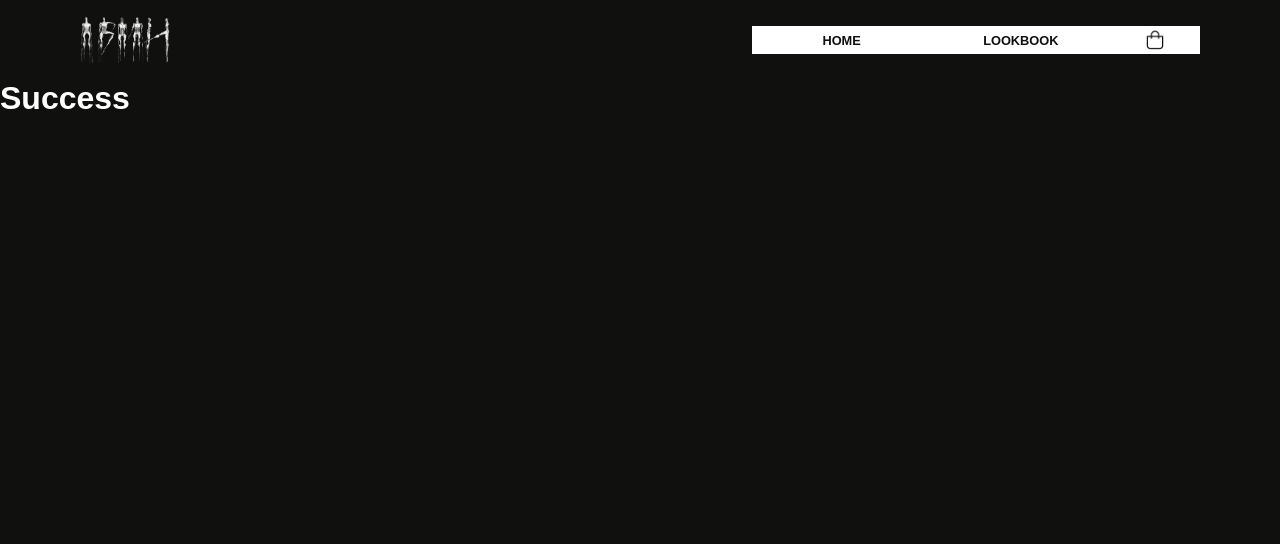
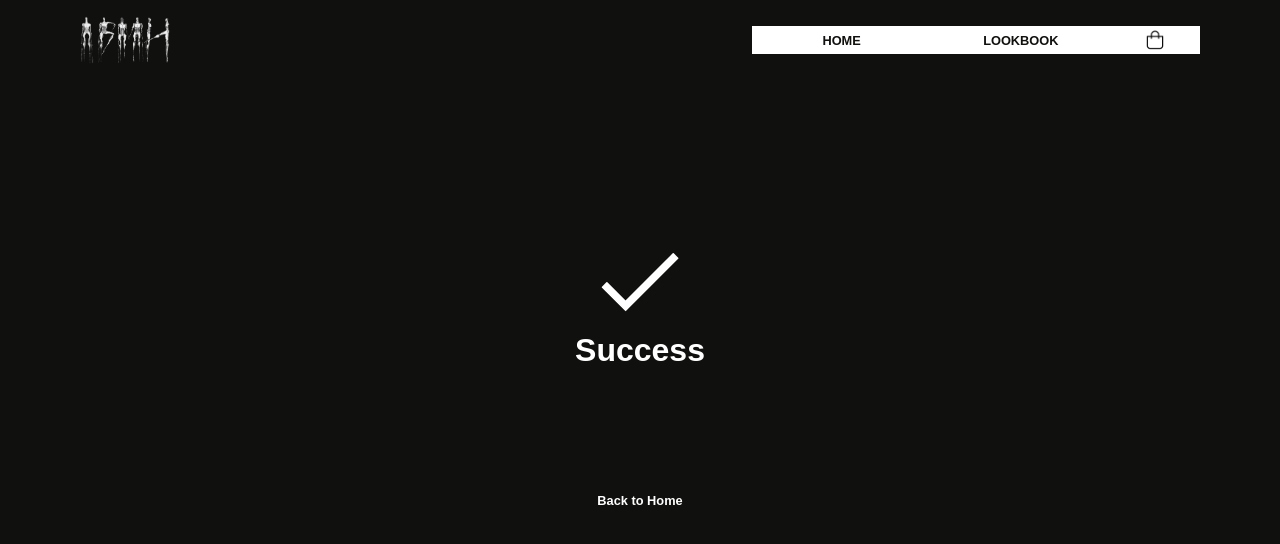
Before and after one commit to Shimadakunn/imbh, a React (Vite) app in the folder client/: page /success in a window 1280 px wide. Shown: the top 544 px of the page. Built offline with nearby package versions, Linux system fonts and the light colour scheme.

Commit message:
added success page

```diff
--- a/client/src/App.jsx
+++ b/client/src/App.jsx
@@ -15,7 +15,6 @@ import ScarLong from './Pages/Product Pages/ScarLong'
 import ScarShort from './Pages/Product Pages/Scar Short'
 import JupiShirt from './Pages/Product Pages/Jupi Shirt'
 import Success from './Pages/Success'
-import Cancel from './Pages/Cancel'
 
 function App() {
 
@@ -37,7 +36,6 @@ function App() {
           <Route exact path="/scar short" element={<ScarShort/>} />
           <Route exact path="/jupi shirt" element={<JupiShirt/>} />
           <Route exact path="/success" element={<Success/>} />
-          <Route exact path="/cancel" element={<Cancel/>} />
         </Routes>
         {/* <Footer/> */}
       </Router>
--- a/client/src/Components/Header.jsx
+++ b/client/src/Components/Header.jsx
@@ -42,6 +42,7 @@ const Access = styled.div`
     background-color: white;
     flex: 1;
     display: flex;
+    flex-direction: column;
     align-items: center;
     justify-content: center;
     font-family: ABCPermanent,Arial,sans-serif;
--- a/client/src/Pages/Cancel.jsx
+++ /dev/null
@@ -1,9 +0,0 @@
-function Cancel() {
-  return (
-    <div>
-      <h1>Cancel</h1>
-    </div>
-  );
-}
-
-export default Cancel
--- a/client/src/Pages/Shop.jsx
+++ b/client/src/Pages/Shop.jsx
@@ -197,7 +197,7 @@ position: absolute;
   font-weight: 600;
   bottom: ${({ show }) => (show ? '10%' : '5%')};
   &.product5, &.product7{bottom: ${({ show }) => (show ? '5%' : '2.5%')};}
-  @media (max-width: 480px) {bottom: ${({ show }) => (show ? '12.5%' : '5%')};
+  @media (max-width: 480px) {bottom: ${({ show }) => (show ? '15%' : '5%')};
     &.product5, &.product7{bottom: ${({ show }) => (show ? '7.5%' : '2.5%')};}};
 `
 const ProductPrice = styled.div`
@@ -209,7 +209,7 @@ const ProductPrice = styled.div`
   transition: bottom 0.5s ease;
   bottom: ${({ show }) => (show ? '10%' : '5%')};
   &.product5, &.product7{bottom: ${({ show }) => (show ? '5%' : '2.5%')};}
-  @media (max-width: 480px) {bottom: ${({ show }) => (show ? '12.5%' : '5%')};
+  @media (max-width: 480px) {bottom: ${({ show }) => (show ? '15%' : '5%')};
     &.product5, &.product7{bottom: ${({ show }) => (show ? '7.5%' : '2.5%')};}};
 `
 const ProductToolTip = styled.div`
--- a/client/src/Pages/Success.jsx
+++ b/client/src/Pages/Success.jsx
@@ -1,8 +1,61 @@
+import React, { useEffect, useState, useContext} from 'react';
+import {CartContext} from '../Components/CartProvider.jsx';
+import { useNavigate,useLocation} from 'react-router-dom';
+import styled from "styled-components"
+
+const Page = styled.div`
+  display: flex;
+  flex-direction: column;
+  align-items: center;
+  justify-content: center;
+  height: 50vh;
+  width: 25vw;
+  position: absolute;
+  top: 50%;
+  left: 50%;
+  transform: translate(-50%, -50%);
+  // background-color: blue;
+  div {
+    flex:1;
+    display: flex;
+    align-items: center;
+    justify-content: center;
+    flex-direction: column;
+  }
+`
+const Img = styled.img`
+  width: 100px;
+  height: 100px;
+`
+const Button = styled.button`
+  height: 5vh;
+  width: 10vw;
+  background-color: #10100e;
+  border: none;
+  color: white;
+  font-size: 0.8rem;
+  font-weight: 775;
+  cursor: pointer;
+  transition: 400ms;
+  @media (max-width: 480px) {width: 25vw;};
+  &:hover {
+    color: #10100e;
+    background-color: white;
+    border-radius: 5px;
+  }
+`
+
 function Success() {
   return (
-    <div>
-      <h1>Success</h1>
-    </div>
+    <Page>
+      <div>
+        <Img src="./icon/success.svg"/>
+        <h1>Success</h1>
+      </div>
+      <div>
+        <Button onClick={() => window.location.href = '/'}>Back to Home</Button>
+      </div>
+    </Page>
   )
 }
 
```
Also changed, not shown: client/public/icon/success.svg (added).
